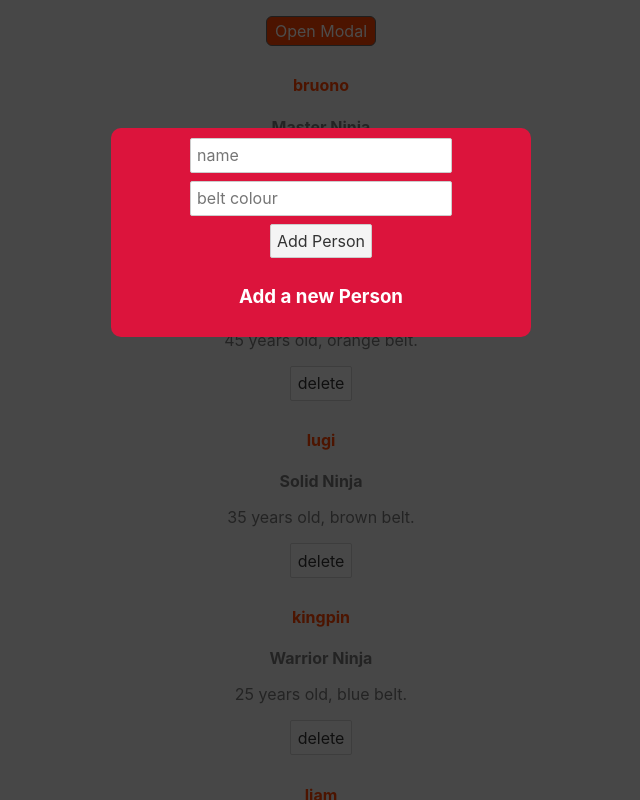
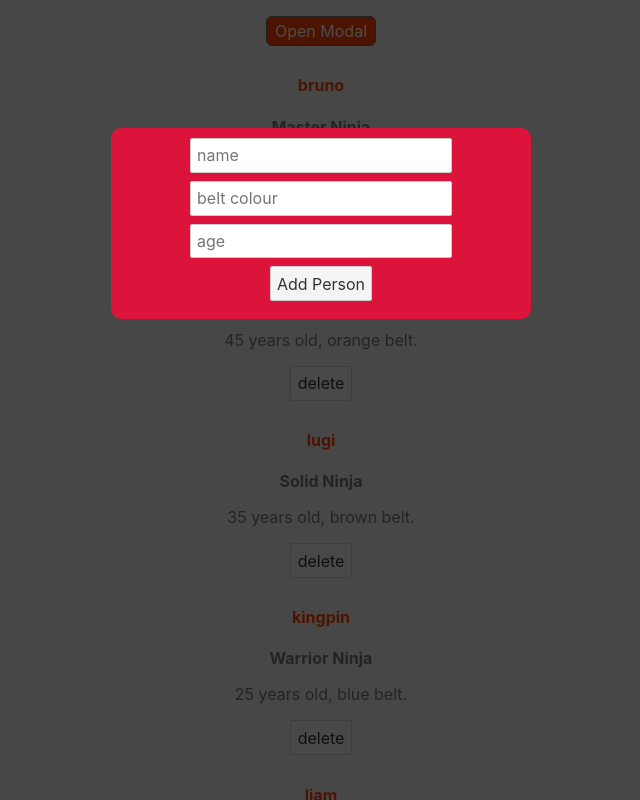
Before and after one commit to agungTuanany/svelte-netninja, a Svelte app: page / in a window 1280 px wide. Both pictures are taken after a click on the button "Open Modal". Shown: the top 800 px of the page, without its empty margins (319-959 px from the left). Built offline with nearby package versions, Linux system fonts and the light colour scheme.

Commit message:
feature(12-from): basic svelte form  (part-1)
create form component src/components/AddPersonForm.svelte

```diff
--- a/src/App.svelte
+++ b/src/App.svelte
@@ -1,8 +1,6 @@
 <script>
     import Modal from "./components/Modal.svelte";
-
-    // https://svelte.dev/docs#slot
-    // '<slot>' is give us a way to pass child content int component and then render that content inside the component
+    import AddPersonForm from "./components/AddPersonForm.svelte";
 
     let showModal = false;
 
@@ -11,7 +9,7 @@
         }
 
     let people = [
-            { name: "bruono",   beltColour: "black",    age:25, id: 1 },
+            { name: "bruno",    beltColour: "black",    age:25, id: 1 },
             { name: "mario",    beltColour: "orange",   age:45, id: 2 },
             { name: "lugi",     beltColour: "brown",    age:35, id: 3 },
             { name: "kingpin",  beltColour: "blue",     age:25, id: 4 },
@@ -26,16 +24,7 @@
 </script>
 
 <Modal showModal={showModal} ispromo={true} on:click={toggleModal}>
-    <!-- <h3>Add a new Person</h3> -->
-    <form>
-        <input type="text" placeholder="name">
-        <input type="text" placeholder="belt colour">
-        <br>
-        <button>Add Person</button>
-    </form>
-    <div slot="title">
-        <h3>Add a new Person</h3>
-    </div>
+    <AddPersonForm />
 </Modal>
 <main>
     <button class="modal" on:click|once={toggleModal}>open modal</button>
--- /dev/null
+++ b/src/components/AddPersonForm.svelte
@@ -0,0 +1,29 @@
+<script>
+    let name;
+    let beltColour;
+    let age;
+
+    const handleSubmit = () => {
+            console.log(name, beltColour, age);
+        }
+</script>
+
+
+<div>
+    <!--
+    <div slot="title">
+        <h3>Add a new Person</h3>
+    </div>
+    -->
+
+    <form on:submit|preventDefault={handleSubmit}>
+        <input type="text" placeholder="name" bind:value={name}>
+        <input type="text" placeholder="belt colour" bind:value={beltColour}>
+        <input type="number" placeholder="age" bind:value={age}>
+        <br>
+        <button>Add Person</button>
+    </form>
+</div>
+
+<style>
+</style>
--- a/src/main.js
+++ b/src/main.js
@@ -2,9 +2,6 @@
 
 const app = new App({
 	target: document.body,
-	props: {
-		name: 'world'
-	}
 });
 
 export default app;
```
